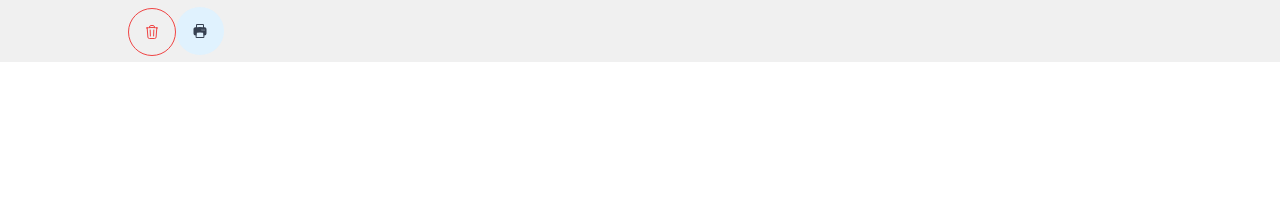
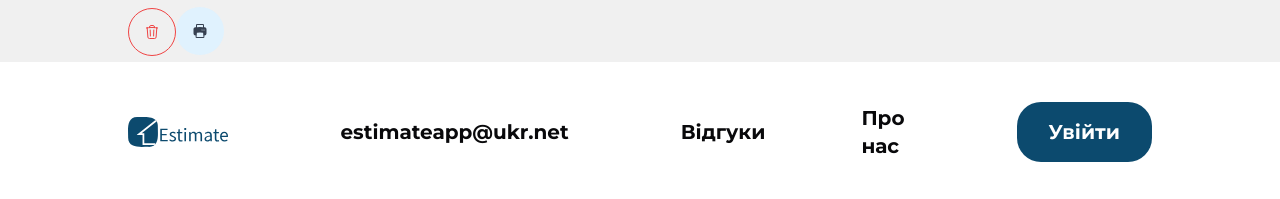
Before and after one commit to Vitaliy28031985/tiam-estimate-app-frontend, a Next.js app: page / in a window 1280 px wide. Shown: the part 2521-2720 px from the top of the page. Before the commit the page ends 2583 px from the top, so only its background shows below. Built offline with nearby package versions, Linux system fonts and the light colour scheme; no server answers.

Commit message:
create footer

```diff
--- /dev/null
+++ b/src/app/components/Footer/Footer.tsx
@@ -0,0 +1,21 @@
+import Image from 'next/image';
+import Link from 'next/link';
+import logo from '../../assets/Logo-1.svg';
+import ButtonBlueLink from '@/app/UI/Buttons/ButtonBlueLink';
+export default function Footer() {
+    return (
+        <footer className='flex gap-28 items-center justify-center w-[1249px] ml-auto mr-auto container py-10'>
+            <Link href="/"><Image src={logo} alt="logo" width={164} height={50} quality={100} /></Link>
+            <a className='font-semibold text-xl text-black hover:text-blue-30 focus:text-blue-30' href="mailto:estimateapp@ukr.net">estimateapp@ukr.net</a>
+            <ul className='flex items-center gap-24'>
+                <li>
+                 <Link className='font-semibold text-xl text-black hover:text-blue-30 focus:text-blue-30' href="/#reviews">Відгуки</Link>
+                </li>
+                <li>
+                    <Link className='font-semibold text-xl text-black hover:text-blue-30 focus:text-blue-30' href="/#main">Про нас</Link>
+                </li>
+            </ul>
+            <ButtonBlueLink title='Увійти' link='/login'/>
+        </footer>
+    )
+}
--- a/src/app/components/home/MainSection.tsx
+++ b/src/app/components/home/MainSection.tsx
@@ -6,7 +6,7 @@ import homeTwo from '../../assets/home-2.png';
 import homeTree from '../../assets/home-3.png'
 export default function MainSection() {
   return (
-    <section className='flex gap-24 items-center'>
+    <section id='main' className='flex gap-24 items-center'>
         <div className=''>
           <p className='text-2xl font-semibold text-blue-20 mb-3'>Estimate app</p>
           <h3 className='text-5xl font-alternates font-semibold text-gray-30 mb-3 '>
--- a/src/app/components/home/Reviews.tsx
+++ b/src/app/components/home/Reviews.tsx
@@ -74,7 +74,7 @@ export default function Reviews() {
     const currentReviews = reviews.slice(currentPage * reviewPerPage, (currentPage + 1) * reviewPerPage);
 
     return (
-        <section>
+        <section id="reviews">
             <h2 className='text-5xl font-alternates font-bold text-black mb-[60px] w-[427px]'>Що говорять про нас люди</h2>
 
             <Swiper
--- a/src/app/layout.tsx
+++ b/src/app/layout.tsx
@@ -4,6 +4,7 @@ import { useRouter } from 'next/navigation';
 import { usePathname } from 'next/navigation';
 import { getCurrentUser } from "./(pages)/API/user";
 import GuestHeader from "./components/Header/GuestHeader";
+import Footer from "./components/Footer/Footer";
 import "./globals.css";
 
 
@@ -45,8 +46,8 @@ export default function RootLayout({
     <html lang="uk">
       <body>
         {!isPrivateRoute && <GuestHeader/>}
-
         {children}
+        {!isPrivateRoute &&  <Footer/>}
       </body>
     </html>
   );
```
